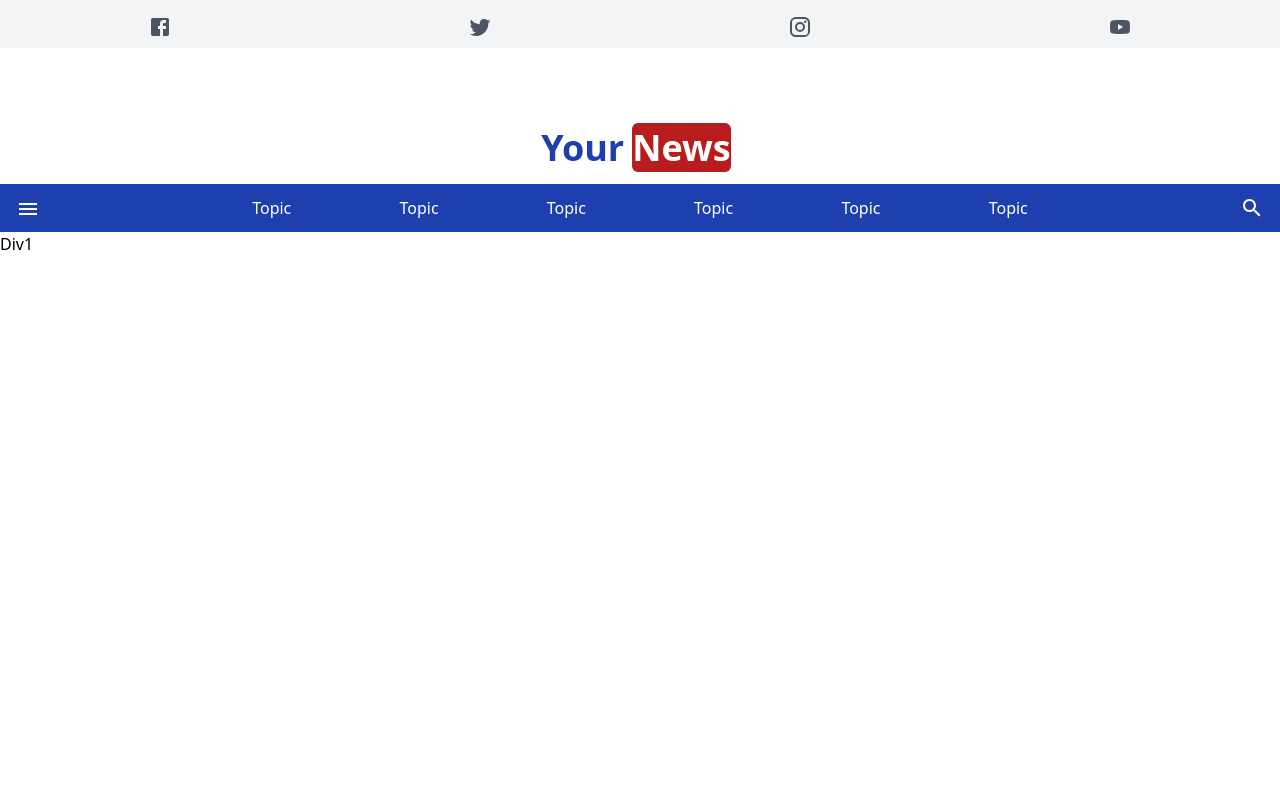
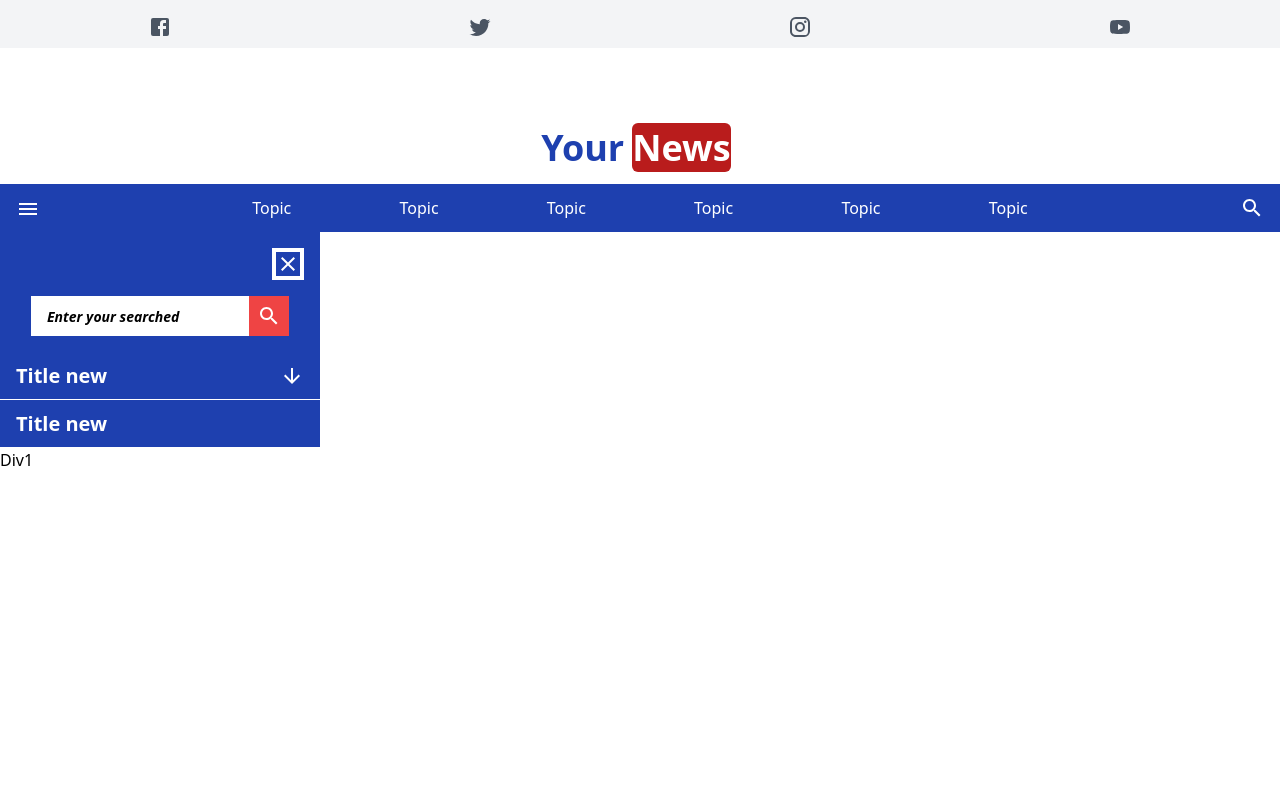
Before and after one commit to JulioFuentes2021/news-ts, a Next.js app: page /about in a window 1280 px wide. Shown: the top 800 px of the page. Built offline with nearby package versions, Linux system fonts and the light colour scheme.

Commit message:
The logic of menuComponent has been created

```diff
--- /dev/null
+++ b/components/CustomNewLink.tsx
@@ -0,0 +1,53 @@
+import { useRef, useState } from "react"
+import ArrowDownwardIcon from "@mui/icons-material/ArrowDownward"
+import ArrowUpwardIcon from "@mui/icons-material/ArrowUpward"
+
+const CustomNewLink = () => {
+  const subtitlesBox = useRef<HTMLDivElement>(null)
+
+  const handleSubtitlesBox = () => {
+    console.log(subtitlesBox)
+  }
+
+  const [subtitles, setSubtitles] = useState<boolean>(false)
+
+  return (
+    <ul className="w-full text-white">
+      <li
+        className={`${
+          subtitles && "bg-blue-150"
+        } h-12 border-b border-b-white flex items-center justify-between px-4`}
+      >
+        <span className="text-xl font-semibold">Title new</span>
+        <span
+          className="cursor-pointer"
+          onClick={() => setSubtitles(!subtitles)}
+        >
+          {!subtitles ? (
+            <ArrowDownwardIcon className="text-xl" />
+          ) : (
+            <ArrowUpwardIcon />
+          )}
+        </span>
+      </li>
+      <div
+        ref={subtitlesBox}
+        className={`transition-height ease-in-out duration-1000 overflow-hidden ${
+          !subtitles ? "h-0" : `h-${12 * 3}`
+        }`}
+      >
+        <li className="h-12 hover:text-blue-800 border-b border-b-black flex items-center px-6 text-black font-medium bg-gray-50">
+          Subtitle
+        </li>
+        <li className="h-12 hover:text-blue-800 border-b border-b-black flex items-center px-6 text-black font-medium bg-gray-50">
+          Subtitle
+        </li>
+        <li className="h-12 hover:text-blue-800 border-b border-b-black flex items-center px-6 text-black font-medium bg-gray-50">
+          Subtitle
+        </li>
+      </div>
+    </ul>
+  )
+}
+
+export default CustomNewLink
--- a/components/Menu.tsx
+++ b/components/Menu.tsx
@@ -1,5 +1,21 @@
+import CloseIcon from "@mui/icons-material/Close"
+import SearchBar from "./SearchBar"
+import CustomNewLink from "./CustomNewLink"
+import NewLink from "./NewLink"
+
 const Menu = () => {
-  return <div>Menu</div>
+  return (
+    <div className="bg-blue-800 w-1/4 flex flex-col items-center">
+      <div className="w-full flex justify-end">
+        <section className="hover:border-blue-500 hover:text-blue-500 cursor-pointer border-4 border-white text-white w-8 flex place-content-center font-extrabold mx-4 mt-4">
+          <CloseIcon className="font-extrabold" />
+        </section>
+      </div>
+      <SearchBar />
+      <CustomNewLink />
+      <NewLink />
+    </div>
+  )
 }
 
 export default Menu
--- /dev/null
+++ b/components/MenuSocialMedias.tsx
@@ -0,0 +1,13 @@
+import SearchBar from "./SearchBar"
+
+const MenuSocialMedias = () => {
+  return (
+    <div>
+      <div>
+        <SearchBar />
+      </div>
+    </div>
+  )
+}
+
+export default MenuSocialMedias
--- /dev/null
+++ b/components/NewLink.tsx
@@ -0,0 +1,9 @@
+const NewLink = () => {
+  return (
+    <li className="text-white w-full h-12 border-b border-b-white flex items-center justify-between px-4">
+      <span className="text-xl font-semibold">Title new</span>
+    </li>
+  )
+}
+
+export default NewLink
--- a/pages/about.tsx
+++ b/pages/about.tsx
@@ -1,9 +1,11 @@
 import Header from "@/components/Header"
+import Menu from "@/components/Menu"
 
 const about = () => {
   return (
     <div className="h-screen">
       <Header />
+      <Menu />
       <div className="h-screen">Div1</div>
       <div className="h-screen">Div2</div>
     </div>
--- a/tailwind.config.js
+++ b/tailwind.config.js
@@ -4,7 +4,13 @@ module.exports = {
     "./components/**/*.{js,ts,jsx,tsx}",
   ],
   theme: {
-    extend: {},
+    extend: {
+      colors: {
+        blue: {
+          150: "#576e92",
+        },
+      },
+    },
   },
   plugins: [],
 }
```
Also changed, not shown: context/menuStore.tsx (added, +9 -0 lines).
